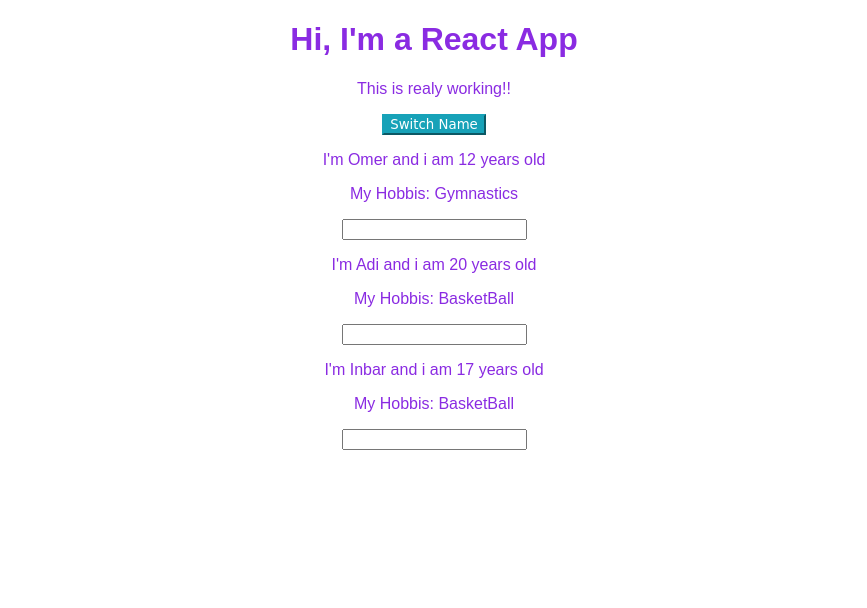
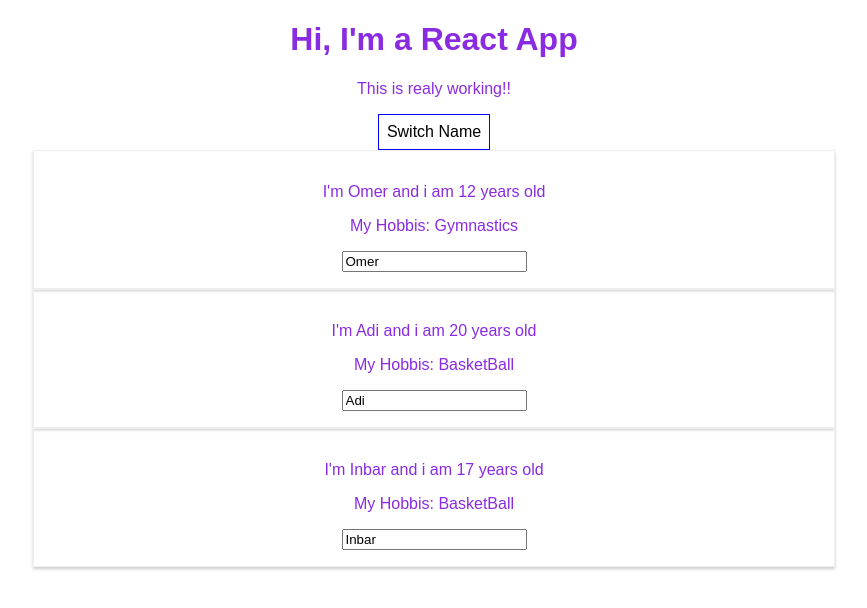
Before and after one commit to adiSchreiber/ReactProject, a React (Create React App) app in the folder newproject/: page / in a window 1280 px wide. Shown: the top 608 px of the page, without its empty margins (206-1073 px from the left). Built offline with nearby package versions, Linux system fonts and the light colour scheme.

Commit message:
save from last time

```diff
--- a/newproject/src/App.js
+++ b/newproject/src/App.js
@@ -2,8 +2,6 @@
 import ReactDOM from 'react';
 import './App.css';
 import Person from './Person/Person';
-import {Button} from '@material-ui/core';
-import Checkbox from '@material-ui/core/Checkbox';
 
 
 
@@ -32,13 +30,22 @@
   ]})
 
 }
+const buttonStyle ={
+  backgroundColor:"white",
+  font:'inherit',
+  border: '1px solid blue',
+  padding: '8px',
+  cursor:'pointer'
+};
 
 
       return(
       <div className="App">
         <h1 className="title">Hi, I'm a React App</h1>
         <p>This is realy working!!</p>
-        <button className="btn-change-name" id="2" onClick={()=>switchNameHandler("Yeal")}> Switch Name</button>
+        <button
+        style={buttonStyle}
+         onClick={()=>switchNameHandler("Yeal")}> Switch Name</button>
         <Person
           name={personsState.persons[0].name}
            age={personsState.persons[0].age}
--- /dev/null
+++ b/newproject/src/Person/Person.css
@@ -0,0 +1,9 @@
+.Person{
+    width: 60%;
+    margin: auto;
+    border: 1px solid #eee;
+    box-shadow: 0 2px 3px #ccc;
+    padding: 16px;
+    text-align: center;
+
+}
--- a/newproject/src/Person/Person.js
+++ b/newproject/src/Person/Person.js
@@ -1,10 +1,12 @@
 import React from 'react';
+import './Person.css';
+
 const person= (props)=>{
     return (
-        <div>
+        <div className= "Person">
     <p onClick={props.click}>I'm {props.name} and i am {props.age} years old </p>
     <p>{props.children}</p>
-    <input type="text" onChange={props.changed}/>
+    <input type="text" onChange={props.changed} value = {props.name}/>
         </div>
     )
 
```
Also changed, not shown: 1 other file (tests, documents, lock files or other folders).
